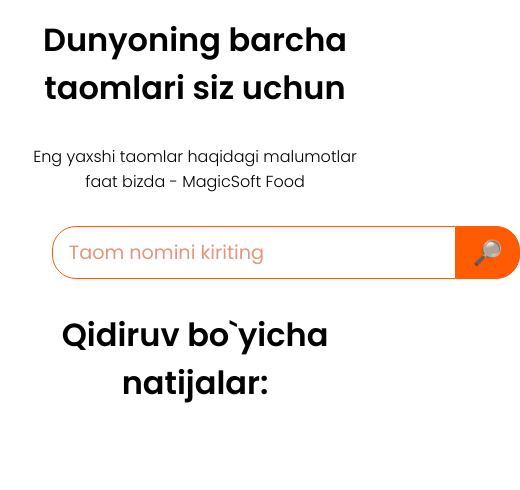
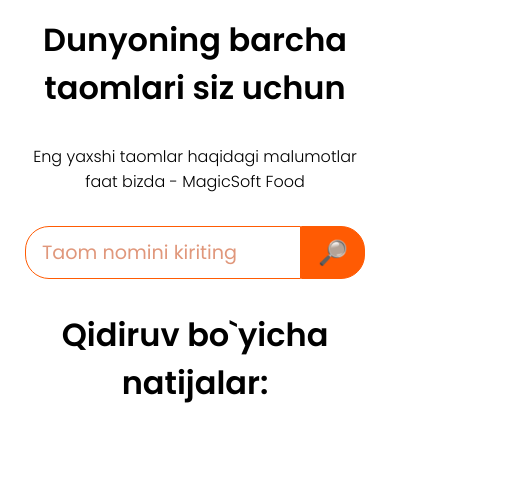
Before and after one commit to MJony05/meals, a plain HTML site: page index.html in a window 390 px wide. Shown: the whole page, 520 px wide, since content can reach past the window. Drawn offline with Linux system fonts and the light colour scheme.

Commit message:
made responsive

```diff
--- a/style.css
+++ b/style.css
@@ -35,7 +35,7 @@ form {
   outline: none;
   font-weight: 400;
   color: #ff5b03;
-  width: 500px;
+  width: 100%;
   font-size: 1.2rem;
 }
 .input-search::placeholder {
@@ -69,6 +69,9 @@ form {
   .container {
     grid-template-columns: 1fr;
   }
+  form {
+    width: 95%;
+  }
 }
 .card {
   border-radius: 1rem;
@@ -88,7 +91,7 @@ form {
   width: 100%;
   border-radius: 1rem 1rem 0 0;
 
-  height: 350px;
+  /* height: 350px; */
 }
 .get-repice {
   padding: 0.5rem 2rem;
```
